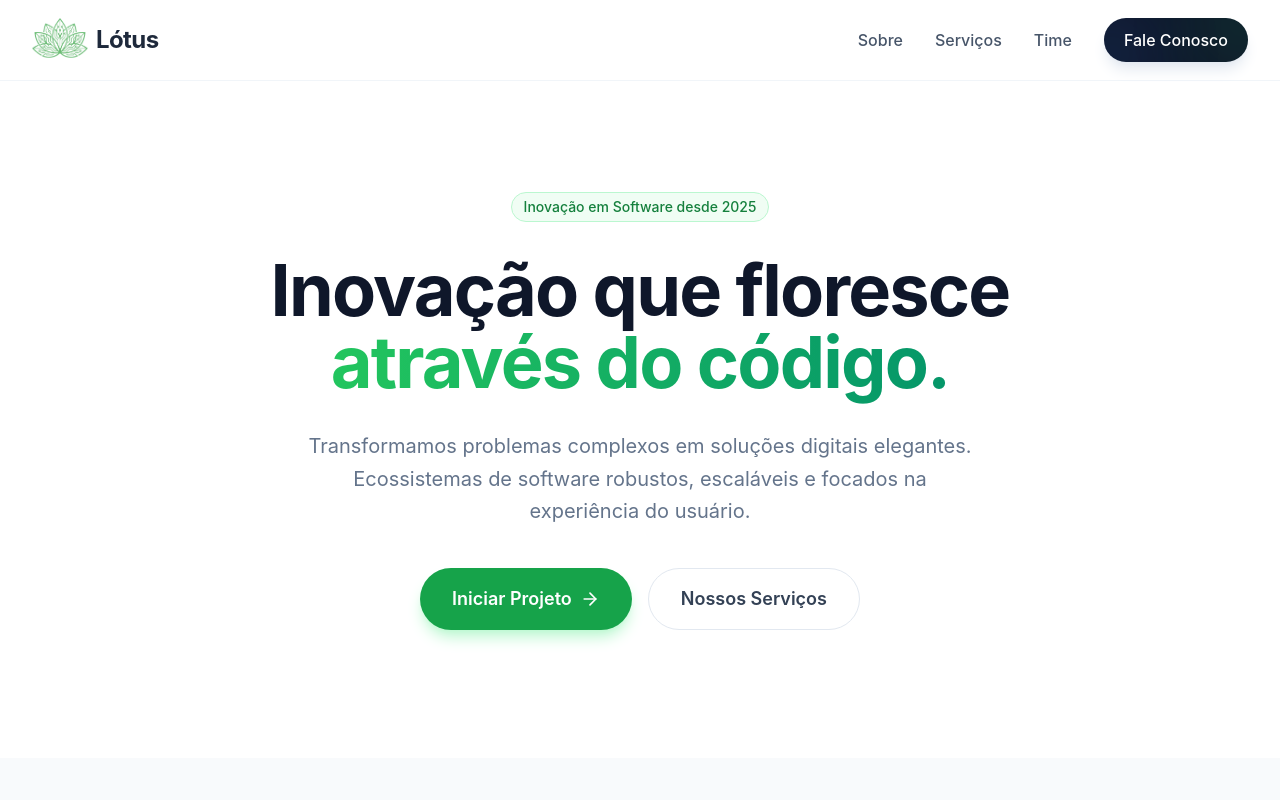
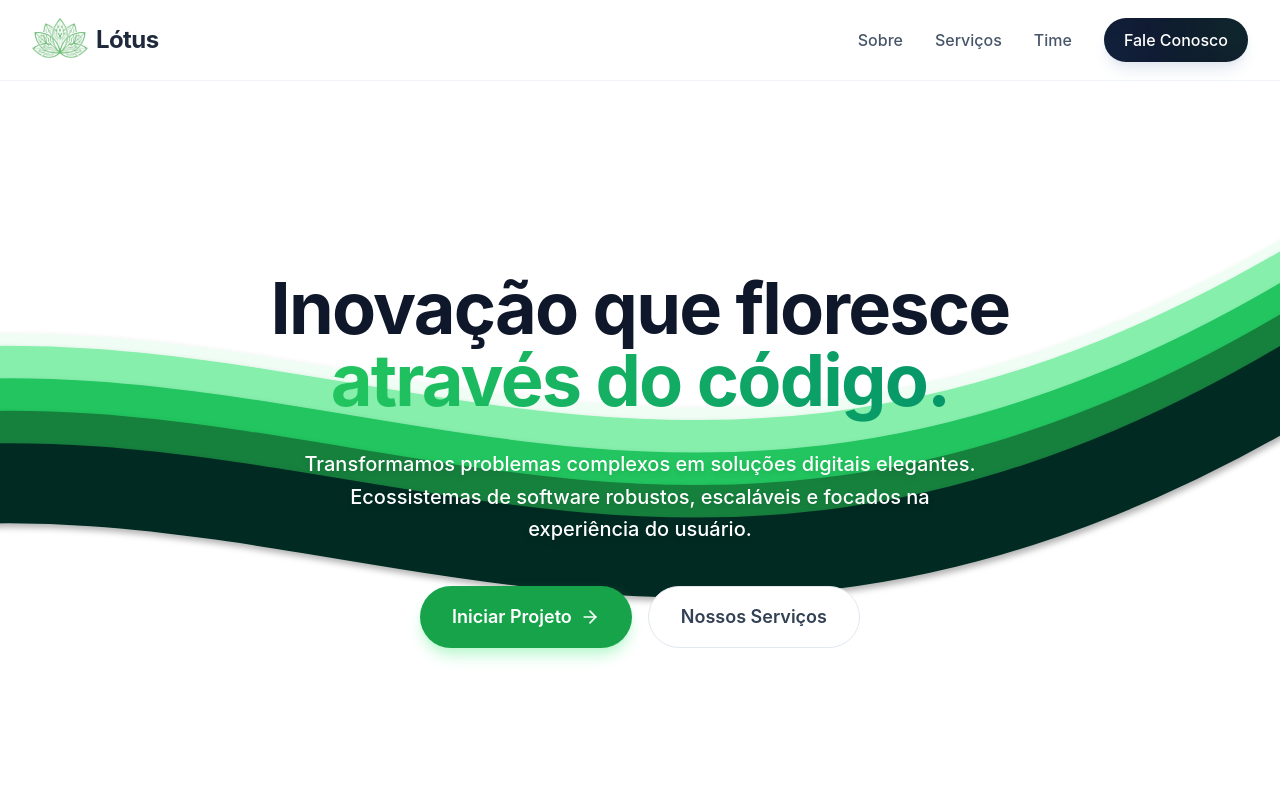
Before and after one commit to Lotus-SDS/Lotus_site, a React (Vite) app: page / in a window 1280 px wide. Shown: the top 800 px of the page. Built offline with nearby package versions, Linux system fonts and the light colour scheme.

Commit message:
refact: animações do site

```diff
--- a/package.json
+++ b/package.json
@@ -14,6 +14,7 @@
     "@emotion/styled": "^11.14.1",
     "@mui/icons-material": "^7.3.5",
     "@mui/material": "^7.3.5",
+    "framer-motion": "^12.23.24",
     "lucide-react": "^0.555.0",
     "react": "^19.2.0",
     "react-dom": "^19.2.0"
--- a/src/components/Hero.jsx
+++ b/src/components/Hero.jsx
@@ -1,23 +1,23 @@
 import React from 'react';
 import { ArrowRight } from 'lucide-react';
+import BackgroundWaves from './animations/BackgroundWaves';
 
 const Hero = () => {
     return (
-        <section className="pt-32 pb-20 lg:pt-48 lg:pb-32 overflow-hidden">
+        <section className="min-h-screen flex items-center pt-32 pb-20 lg:pt-48 lg:pb-32 overflow-hidden relative">
+            <BackgroundWaves />
             <div className="max-w-7xl mx-auto px-4 sm:px-6 lg:px-8 relative">
                 <div className="text-center max-w-4xl mx-auto">
-                    <div className="inline-flex items-center px-3 py-1 rounded-full bg-lotus-50 text-lotus-700 text-sm font-medium mb-8 border border-lotus-200">
-                        Inovação em Software desde 2025
-                    </div>
+                    <div className="h-8 mb-6"></div>
                     <h1 className="text-5xl md:text-7xl font-bold text-slate-900 tracking-tight mb-8 leading-tight">
                         Inovação que floresce <br className="hidden md:block" />
                         <span className="text-transparent bg-clip-text bg-gradient-to-r from-lotus-500 to-emerald-600">através do código.</span>
                     </h1>
-                    <p className="mt-4 text-xl text-slate-500 max-w-2xl mx-auto mb-10 leading-relaxed">
+                    <p className="mt-4 text-xl text-white max-w-2xl mx-auto mb-10 leading-relaxed drop-shadow-md font-medium">
                         Transformamos problemas complexos em soluções digitais elegantes.
                         Ecossistemas de software robustos, escaláveis e focados na experiência do usuário.
                     </p>
-                    <div className="flex flex-col sm:flex-row justify-center gap-4">
+                    <div className="flex flex-col sm:flex-row justify-center gap-4 mt-8">
                         <a
                             href="#contato"
                             className="px-8 py-4 rounded-full bg-lotus-600 text-white font-semibold text-lg hover:bg-lotus-700 transition-all shadow-lg shadow-lotus-200 hover:shadow-lotus-300 flex items-center justify-center gap-2"
--- /dev/null
+++ b/src/components/animations/BackgroundWaves.jsx
@@ -0,0 +1,77 @@
+import React from 'react';
+import { motion } from 'framer-motion';
+
+const BackgroundWaves = () => {
+    // Definição das ondas
+    const waves = [
+        {
+            color: "#f0fdf4", // lotus-50 (Quase branco/verde)
+            width: 20, // Mais fina
+            d: "M-200,360 C400,260 800,660 1600,160",
+            delay: 0
+        },
+        {
+            color: "#86efac", // lotus-300 (Verde claro)
+            width: 35,
+            d: "M-200,380 C400,280 800,680 1600,180",
+            delay: 0.1
+        },
+        {
+            color: "#22c55e", // lotus-500 (Verde médio)
+            width: 50,
+            d: "M-200,420 C400,320 800,720 1600,220",
+            delay: 0.2
+        },
+        {
+            color: "#15803d", // lotus-700 (Verde escuro)
+            width: 65,
+            d: "M-200,460 C400,360 800,760 1600,260",
+            delay: 0.3
+        },
+        {
+            color: "#022c22", // lotus-950 (Muito escuro)
+            width: 80, // Mais grossa
+            d: "M-200,500 C400,400 800,800 1600,300",
+            delay: 0.4
+        }
+    ]; return (
+        <div className="absolute top-0 left-0 w-full h-screen overflow-hidden pointer-events-none">
+            <svg
+                className="absolute w-full h-full"
+                viewBox="0 0 1440 800"
+                xmlns="http://www.w3.org/2000/svg"
+                preserveAspectRatio="none"
+            >
+                <defs>
+                    <filter id="shadow" x="-20%" y="-20%" width="140%" height="140%">
+                        <feDropShadow dx="2" dy="4" stdDeviation="3" floodOpacity="0.3" />
+                    </filter>
+                </defs>
+
+                {waves.map((wave, index) => (
+                    <motion.path
+                        key={index}
+                        d={wave.d}
+                        fill="none"
+                        stroke={wave.color}
+                        strokeWidth={wave.width}
+                        strokeLinecap="round"
+                        filter="url(#shadow)"
+                        initial={{ pathLength: 0, opacity: 0 }}
+                        animate={{
+                            pathLength: 1,
+                            opacity: 1
+                        }}
+                        transition={{
+                            duration: 2,
+                            ease: "easeOut",
+                            delay: wave.delay
+                        }}
+                    />
+                ))}
+            </svg>
+        </div>
+    );
+};
+
+export default BackgroundWaves;
```
Also changed, not shown: 1 other file (tests, documents, lock files or other folders).
